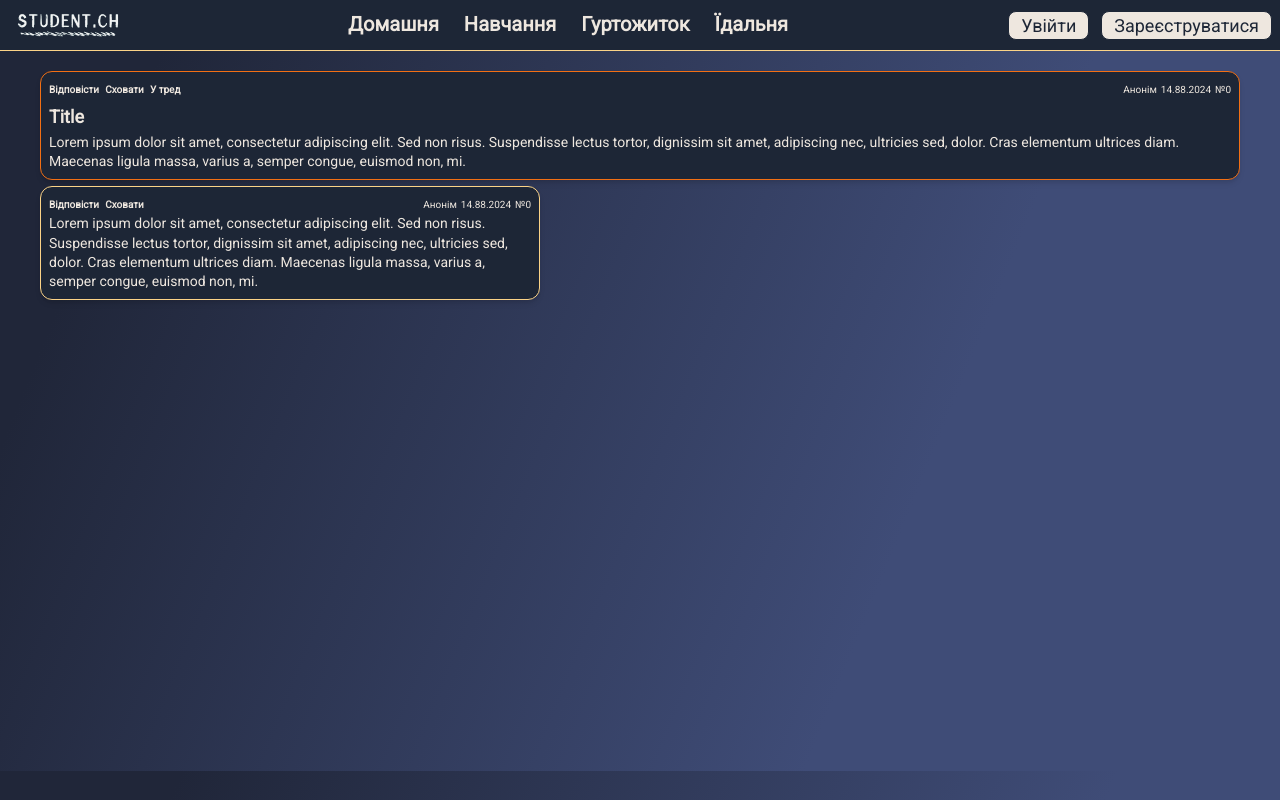
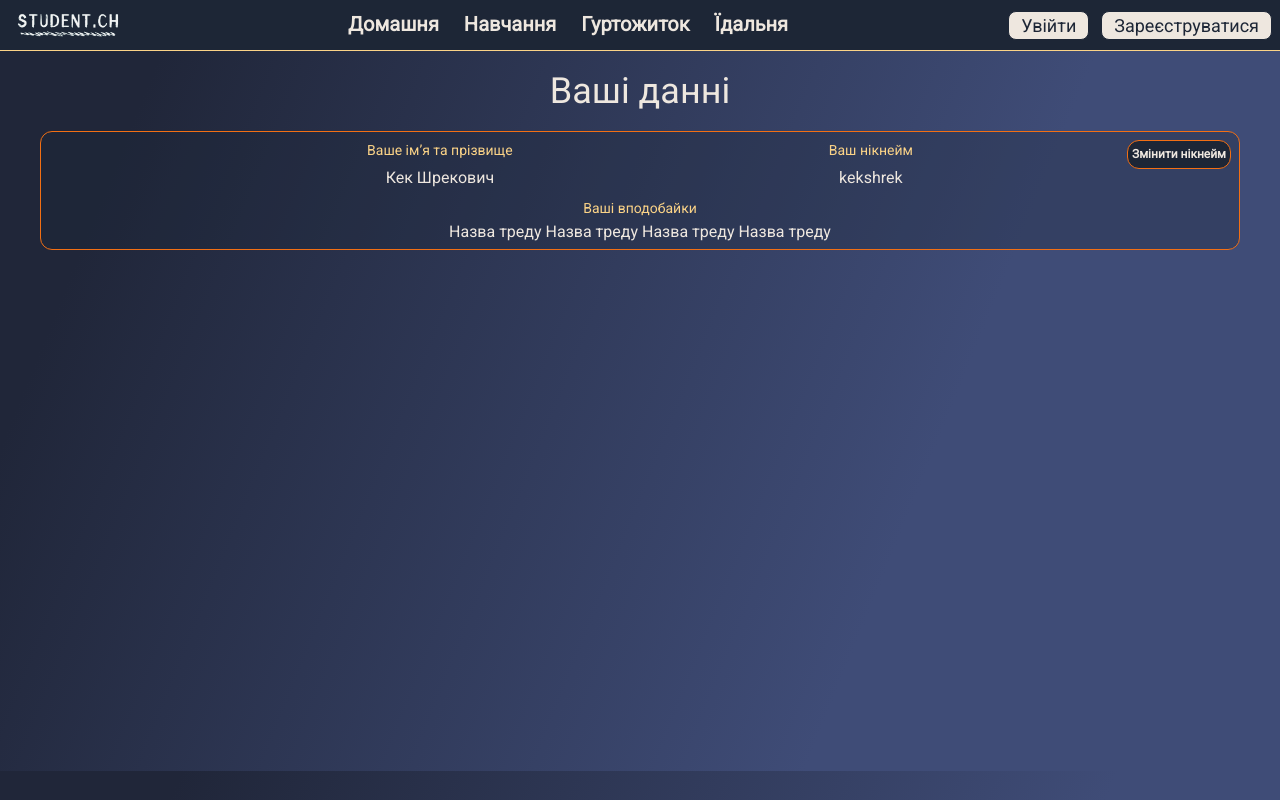
Before and after one commit to Towikk01/student.ch, a Next.js app: page /personal-account in a window 1280 px wide. Built offline with nearby package versions, Linux system fonts and the light colour scheme; what tailwind-hamburgers would draw is missing.

Commit message:
fixed some components and added account page

```diff
--- a/src/app/(page)/education/page.jsx
+++ b/src/app/(page)/education/page.jsx
@@ -2,15 +2,7 @@ import React from 'react'
 import ThreadGlobal from '@/components/threads/ThreadGlobal'
 
 const educationThreads = [
-  {
-    imageUrl: '/images/lecture.jpg',
-    role: 'Профессор',
-    date: '24.04.2024',
-    id: '№1',
-    title: 'Лекция о лекциях',
-    replyUrl: '/education/lecture-on-lectures',
-    text: 'Объявление: следующая лекция будет о том, как не заснуть на лекции. Приносите кофе!'
-  },
+
   {
     imageUrl: '/images/exam.jpg',
     role: 'Отличник',
@@ -46,6 +38,15 @@ const educationThreads = [
     title: 'Кепка в полете!',
     replyUrl: '/education/graduation-cap',
     text: 'Совет выпускникам: кидая кепку вверх, цельтесь в декана! Легенда гласит, это приносит удачу.'
+  },
+  {
+    imageUrl: '/images/lecture.jpg',
+    role: 'Профессор',
+    date: '24.04.2024',
+    id: '№1',
+    title: 'Лекция о лекциях',
+    replyUrl: '/education/lecture-on-lectures',
+    text: 'Объявление: следующая лекция будет о том, как не заснуть на лекции. Приносите кофе!'
   }
 ]
 
--- a/src/app/login/page.jsx
+++ b/src/app/login/page.jsx
@@ -35,16 +35,19 @@ const LoginPage = () => {
 
   return (
     <CustomSection direction="col" center="items-center justify-center">
-      <div className="flex flex-col items-center bg-black-pearl gap-4 rounded-xl py-2 px-4">
+      <div className="flex flex-col items-center bg-black-pearl border border-orange gap-4 rounded-xl py-2 px-4">
         <h4 className="text-[20px] sm:text-4xl text-center text-primary">Увійти в особистий кабінет</h4>
-        <form className="grid grid-cols-2 gap-x-2 gap-y-1.5 place-items-stretch w-full" onSubmit={handleSubmit}>
+        <form className="grid grid-cols-2 gap-x-2   gap-y-1.5 place-items-stretch w-full"
+              onSubmit={handleSubmit}>
           <div className="flex flex-col gap-2">
             <label htmlFor="login" className="text-primary">Логін</label>
-            <input type="text" id="login" className="input rounded-sm" onChange={handleChange} />
+            <input type="text" id="login" className="input p-1  text-black-pearl rounded-sm"
+                   onChange={handleChange} />
           </div>
           <div className="flex flex-col gap-2">
             <label htmlFor="password" className="text-primary">Пароль</label>
-            <input type="password" id="password" className="input rounded-sm" onChange={handleChange} />
+            <input type="password" id="password" className="input text-black-pearl p-1 rounded-sm"
+                   onChange={handleChange} />
           </div>
           <div className="col-span-2">
             <Button onClick={e => logIn(e)} type="submit" width="w-full">Увійти</Button>
--- /dev/null
+++ b/src/app/personal-account/page.jsx
@@ -0,0 +1,41 @@
+import React from 'react'
+import CustomSection from '@/components/custom-section/CustomSection'
+import Link from 'next/link'
+
+const PersonalAccountPage = () => {
+  return (
+    <CustomSection direction="col" center="items-center justify-center">
+      <h4 className="text-primary md:text-4xl text-base">Ваші данні</h4>
+      <div
+        className="flex bg-black-pearl bg-opacity-30 border border-orange flex-col relative w-full h-fit px-1.5 md:px-3.5 py-2 items-center rounded-xl gap-2">
+        <div className="flex flex-col sm:flex-row justify-evenly w-full gap-1">
+          <div className="flex flex-col gap-1.5 items-center">
+            <h6 className="text-peach text-sm">Ваше імʼя та прізвище</h6>
+            <span className="text-primary text-base">Кек Шрекович</span>
+          </div>
+          <div className="flex flex-col  gap-1.5 items-center">
+            <h6 className="text-peach text-sm">Ваш нікнейм</h6>
+            <span className="text-primary text-base">kekshrek</span>
+            <button
+              className="text-primary text-[12px] hover:text-peach bg-black-pearl rounded-xl border-orange border px-1 py-1 transition-all duration-200  font-bold sm:absolute right-2 top-2">Змінити
+              нікнейм
+            </button>
+          </div>
+        </div>
+
+        <div className="flex flex-col gap-1">
+          <h6 className="text-peach text-sm text-center">Ваші вподобайки</h6>
+          <div className="flex flex-col sm:grid grid-cols-2 w-full md:grid-cols-4 items-center sm:items-stretch gap-1">
+            <Link href="/">Назва треду</Link>
+            <Link href="/">Назва треду</Link>
+            <Link href="/">Назва треду</Link>
+            <Link href="/">Назва треду</Link>
+          </div>
+
+        </div>
+      </div>
+    </CustomSection>
+  )
+}
+
+export default PersonalAccountPage
--- a/src/app/registration/page.jsx
+++ b/src/app/registration/page.jsx
@@ -42,25 +42,25 @@ const RegistrationPage = () => {
     <CustomSection direction="col" center="items-center">
       <h1 className="text-base md:text-4xl text-primary">Реєстрація</h1>
       <form
-        className="flex flex-col md:grid w-full place-content-center md:w-3/4 bg-black-pearl md:px-2 py-2 px-0.5 gap-3 md:justify-stretch rounded-xl"
+        className="flex flex-col md:grid w-full border border-orange place-content-center md:w-3/4 bg-black-pearl md:px-2 py-2 px-0.5 gap-3 md:justify-stretch rounded-xl"
         onSubmit={handleSubmit}>
         <h2 className="text-primary text-base md:text-xl text-center mt-4">Заповніть дані нижче для початку користування
           іміджбордом.</h2>
         <div className="flex flex-col w-full md:grid md:grid-cols-2 place-items-center gap-y-1.5 px-3.5 gap-x-5">
           <label className="md:col-span-2 text-primary">Імʼя та прізвище</label>
           <input type="text" placeholder="Ім’я" name="name"
-                 className="md:px-2 py-2 px-0.5 w-full border border-primary rounded-md" required
+                 className="md:px-2 py-2 px-0.5 text-black-pearl w-full border border-primary rounded-md" required
                  value={formData.name}
                  onChange={handleChange} />
           <input type="text" placeholder="Прізвище" name="secondName"
-                 className="md:px-2 py-2 px-0.5 border w-full border-primary rounded-md"
+                 className="md:px-2 py-2 px-0.5 border w-full text-black-pearl border-primary rounded-md"
                  required value={formData.secondName}
                  onChange={handleChange} />
         </div>
         <div className="flex flex-col md:grid gap-y-1.5 px-3.5 place-items-center ">
           <label className="text-primary">Нікнейм</label>
           <input type="text" placeholder="Нікнейм"
-                 className="md:px-2 w-full py-2 px-0.5 border border-primary rounded-md"
+                 className="md:px-2 w-full py-2 px-0.5 text-black-pearl border border-primary rounded-md"
                  name="nickname"
                  value={formData.nickname}
                  onChange={handleChange}
@@ -69,11 +69,11 @@ const RegistrationPage = () => {
         <div className="flex flex-col md:grid md:grid-cols-2 gap-x-5 gap-y-1.5 px-3.5 place-items-center">
           <label className="md:col-span-2 text-primary">Пароль</label>
           <input type="password" placeholder="Пароль" name="password" value={formData.password}
-                 onChange={handleChange} className="p-2 w-full border border-primary rounded-md"
+                 onChange={handleChange} className="p-2 w-full text-black-pearl border border-primary rounded-md"
                  required />
           <input type="password" placeholder="Підтвердження паролю" value={formData.confirmPassword}
                  onChange={handleChange} name="confirmPassword"
-                 className="p-2 border border-primary w-full rounded-md" required />
+                 className="p-2 border border-primary w-full text-black-pearl rounded-md" required />
         </div>
         <div className="mt-4 w-full flex justify-center">
           <Button width="w-fit md:w-full" type="submit">Зареєструватися</Button>
--- a/src/components/header/Header.jsx
+++ b/src/components/header/Header.jsx
@@ -43,7 +43,8 @@ const Header = () => {
         <div className="hidden sm:flex flex-row gap-1 md:gap-2 lg:gap-3 items-center">
           {isLoggedIn ? <Button onClick={(e) => logOut(e)}>Вийти</Button> :
             <Button><Link href="/login">Увійти</Link></Button>}
-          {isLoggedIn ? null : <Button><Link href="/registration">Зареєструватися</Link></Button>}
+          {isLoggedIn ? <Button><Link href="/personal-account">Особистий кабінет</Link></Button> :
+            <Button><Link href="/registration">Зареєструватися</Link></Button>}
         </div>
       </div>
     </header>
--- a/src/components/threads/ThreadGlobal.jsx
+++ b/src/components/threads/ThreadGlobal.jsx
@@ -23,7 +23,7 @@ const ThreadGlobal = ({
       }
       {/*Text block */}
       <div className="w-fit flex flex-col gap-2">
-        <div className="post-actions flex flex-col md:flex-row justify-between gap-1.5 items-center">
+        <div className="post-actions flex flex-col sm:flex-row justify-between gap-1.5 items-center">
           <div className="flex flex-row gap-1.5 items-center ">
             <button
               className="text-[10px] text-primary  text-white font-bold rounded after:content-[''] relative after:rounded-[16px] transition-all after:duration-300 after:absolute after:w-0 after:h-[1px] hover:after:w-full after:bg-primary after:bottom-0 after:left-0">
@@ -53,7 +53,6 @@ const ThreadGlobal = ({
           </p>
         </div>
       </div>
-
     </article>
   )
 }
--- a/tailwind.config.js
+++ b/tailwind.config.js
@@ -8,6 +8,12 @@ module.exports = {
     './src/app/**/*.{js,ts,jsx,tsx,mdx}'
   ],
   theme: {
+    breakpoints: {
+      sm: '640px',
+      md: '768px',
+      lg: '1024px',
+      xl: '1280px'
+    },
     extend: {
       backgroundImage: {
         'gradient-radial': 'radial-gradient(var(--tw-gradient-stops))',
```
